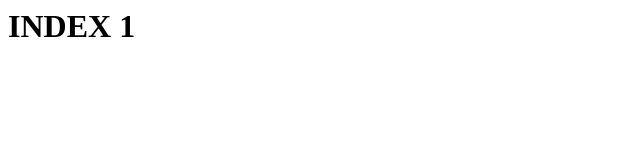
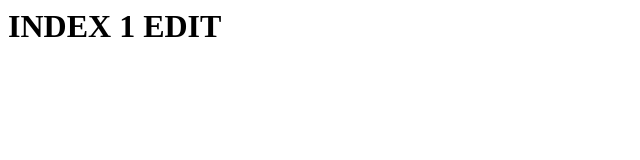
Before and after one commit to mayankjani/gittraining, a plain HTML site: page index.html in a window 1280 px wide. Shown: the whole page, without its empty margins (0-640 px from the left). Drawn offline with Linux system fonts and the light colour scheme.

Commit message:
change files

```diff
--- a/index.html
+++ b/index.html
@@ -1 +1 @@
-<h1>INDEX 1</h1>
+<h1>INDEX 1 EDIT</h1>
```
